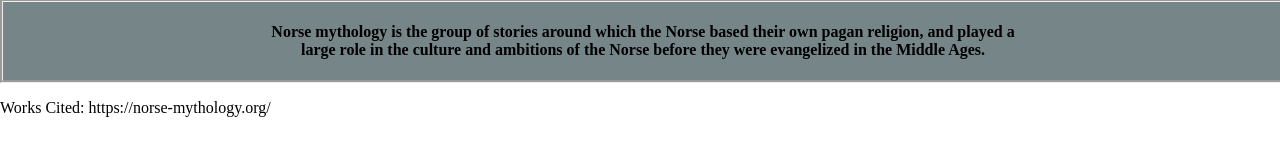
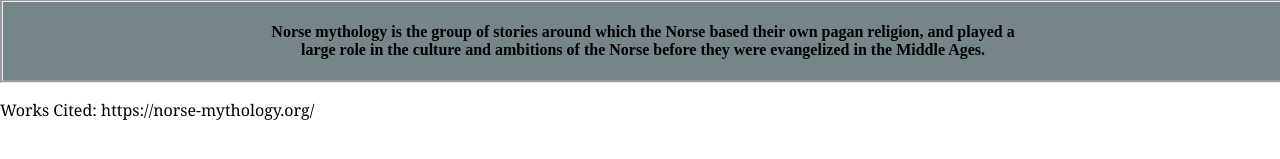
Before and after one commit to jdmar3-comp426/a01-Marcus-hayes, a website: page index.html in a window 1280 px wide. Shown: the part 233-392 px from the top of the page. Drawn offline with Linux system fonts and the light colour scheme.

```diff
--- a/styles.css
+++ b/styles.css
@@ -56,3 +56,7 @@
     margin-right: 20%;
     padding: 0;
 }
+
+.footer {
+    font-family: Georgia, 'Times New Roman', Times, serif;
+}
```
Also changed, not shown: yggdrasil.html (+3 -2 lines), aesir.html (line endings or trailing spaces), index.html (line endings or trailing spaces), vanir.html (line endings or trailing spaces).
